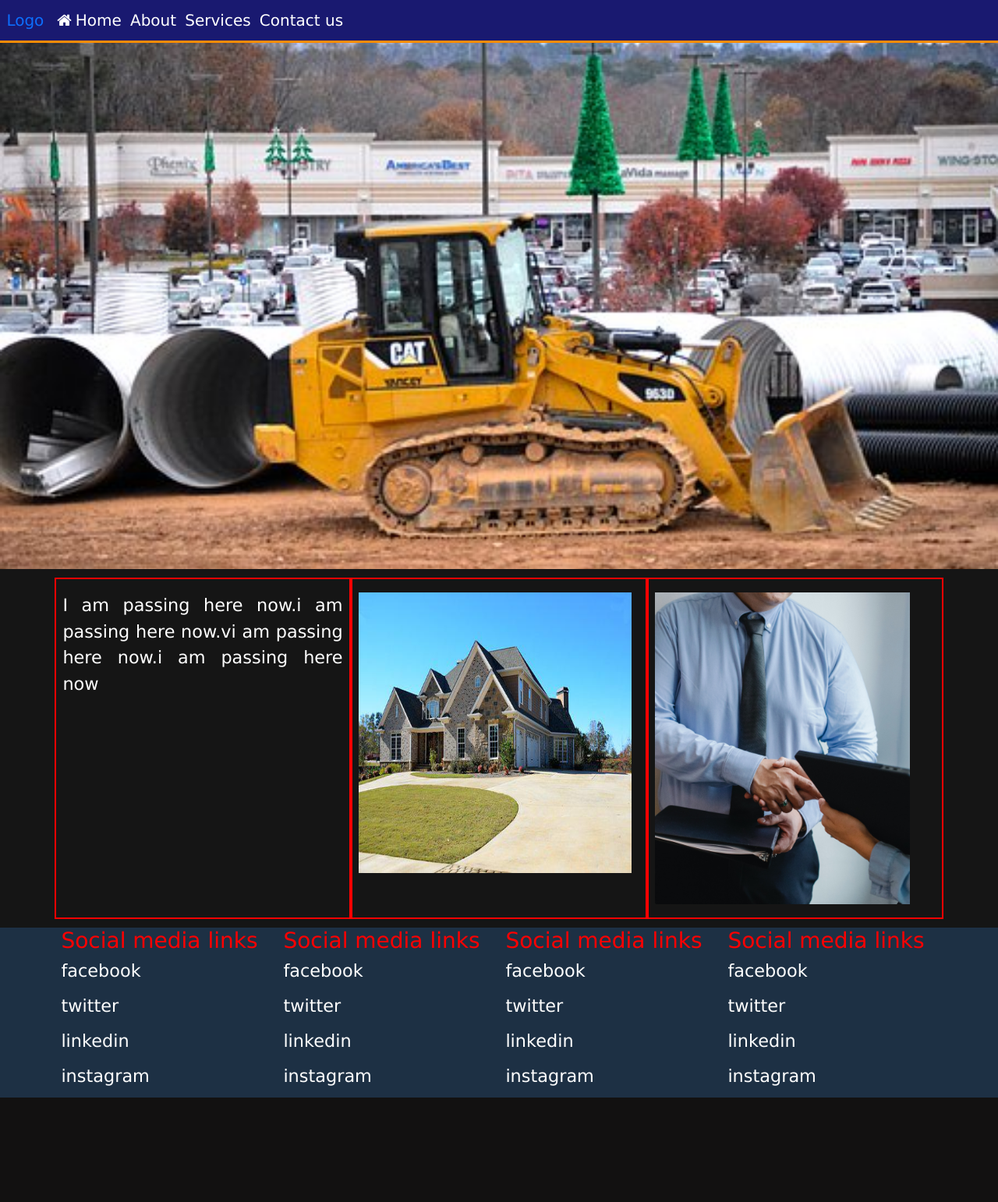
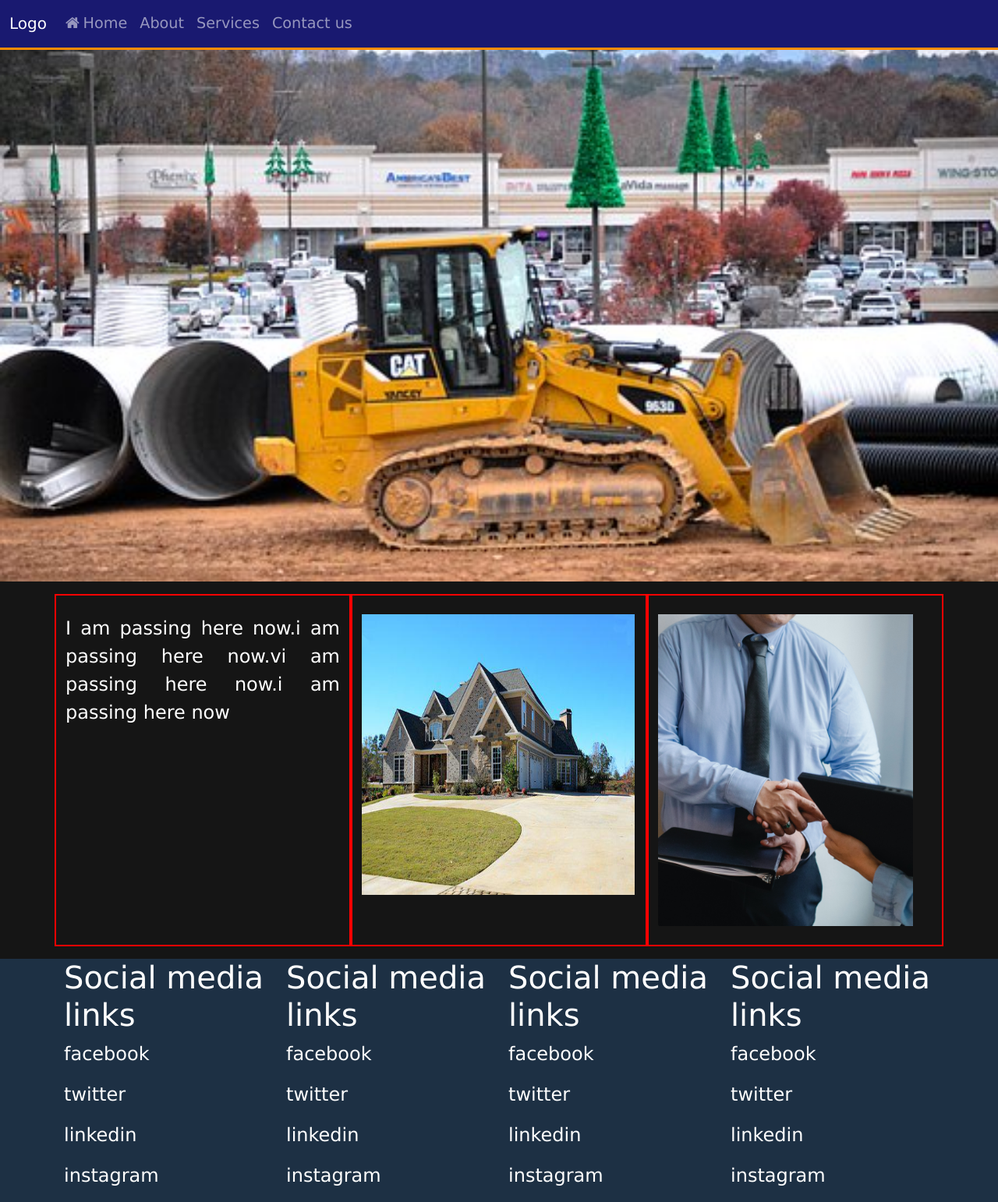
Before and after one commit to Emmadegreat/TCC, a PHP site: page / in a window 1280 px wide. Shown: the whole page at 78% size. Before the commit the page ends 1408 px from the top, so only its background shows below. Run offline with PHP 8.4, Linux system fonts and the light colour scheme; some libraries are stand-ins or nearby versions.

Commit message:
committed

```diff
--- a/css/index.css
+++ b/css/index.css
@@ -1,8 +1,8 @@
+
 *{
     box-sizing: border-box;
     margin: 0;
     padding: 0;
-    font-size: 0.7rem;
     font-family: 'Lucida Sans', 'Lucida Sans Regular', 'Lucida Grande', 'Lucida Sans Unicode', Geneva, Verdana, sans-serif;
 }
 :root{ /*--variable colors declaration--*/
@@ -13,34 +13,28 @@
     --hover-color:#ff8c00;
 }
 
-.fixed-top{
+.navbar-expand-sm{
     background-color: var(--background);
     border-bottom: 3px solid var(--border-color);
     color: var(--text-color);
 }
 
-.navbar-toggle-icon, .fa-bars{
+.navbar-toggler, .navbar-toggler-icon{
     color: var(--link-color);
 }
 
-.navbar li a{
+.navbar-nav li a{
     color: var(--link-color);
-
+    font-size: 1.2rem;
 }
 
-.navbar li a:hover, a:hover{
+.navbar-nav li a:hover, .navbar a:hover{
     color: var(--hover-color);
 
 }
 
-.front_page{
-    background: navy;
-    color: mintcream;
-    height: 25vh;
-    padding: 5rem 0 3rem 2rem;
-}
 
-.front_page{
+.fixed_carousel{
     height: 730px;
     width: 100%;
     max-width: 1300px;
@@ -49,7 +43,7 @@
     background-size: cover;
 }
 
-#p4{
+#fixed_carousel_p{
     color: #ff8177;
     font-family: -apple-system, BlinkMacSystemFont, 'Segoe UI', Roboto, Oxygen, Ubuntu, Cantarell, 'Open Sans', 'Helvetica Neue', sans-serif;
     font-weight: 900;
@@ -60,7 +54,7 @@
     text-align: center;
     align-items: center;
     justify-content: space-around;
-    background-image: linear-gradient(to top, midnightblue 0%, #000 100%);
+    background-image: linear-gradient(to top, midnightblue 40%, #000 100%);
     position: relative;
     background-color: var(--text-color);
     top: 10rem;
@@ -78,10 +72,8 @@
     width: 100%;
 
 }
-#col_1{
-
-    font-size: 2rem;
-
+p{
+    font-size: 1.5rem;
 }
 .col-lg-4{
     border: 2px solid red;
@@ -96,9 +88,6 @@
     padding: 1rem 0;
 }
 
-#pp{
-    font-size: 2rem;
-}
 
 #img_3{
     max-width: 360px;
@@ -110,3 +99,7 @@
     transition: transform 3s;
     opacity: 0.5;
 }
+
+#footer_1{
+
+}
--- a/index.html
+++ b/index.html
@@ -5,16 +5,18 @@
     <meta http-equiv="X-UA-Compatible" content="IE=edge">
     <meta name="viewport" content="width=device-width, initial-scale=1.0">
     <title>Document</title>
+
+    <link rel="stylesheet" href="/css/index.css">
     <link rel="stylesheet" href="/css/bootstrap.css">
-    <link rel="stylesheet" href="/css/index.css">
     <link rel="stylesheet" href="https://cdnjs.cloudflare.com/ajax/libs/font-awesome/4.7.0/css/font-awesome.min.css">
     <link rel="icon" href="/images/logo.PNG">
     <link href="https://cdn.jsdelivr.net/npm/bootstrap@5.1.3/dist/css/bootstrap.min.css" rel="stylesheet" integrity="sha384-1BmE4kWBq78iYhFldvKuhfTAU6auU8tT94WrHftjDbrCEXSU1oBoqyl2QvZ6jIW3" crossorigin="anonymous">
+
 </head>
 <body>
 
 
-    <nav class="navbar fixed-top navbar-expand-sm"> <!--navbar-dark bg-dark-->
+    <nav class="navbar fixed-top navbar-expand-sm navbar-dark bg-blue"> <!--navbar-dark bg-dark-->
         <div class="container-fluid">
           <a class="navbar-brand" href="javascript:void(0)">Logo</a>
           <button class="navbar-toggler" type="button" data-bs-toggle="collapse" data-bs-target="#mynavbar">
@@ -43,9 +45,9 @@
         </div>
     </nav><!--HEADER ENDS HERE-->
 
-    <div class="front_page" id="ff"><!---FIRST SECTION-->
-        <div class="front_page_img" id="front_page_img">
-            <p id="p4"></p>
+    <div class="fixed_carousel" id="fixed_carousel"><!---FIRST SECTION-->
+        <div class="fixed_carousel_img" id="fixed_carousel_img">
+            <p id="fixed_carousel_p"></p>
         </div>
 
     </div>
@@ -58,7 +60,7 @@
       <div class="container" id="container">
         <div class="row" id="row_1">
           <div class="col-lg-4" id="col_1">
-            <p>I am passing here now.i am passing here now.vi am passing here now.i am passing here now</p>
+            <p id="pass">I am passing here now.i am passing here now.vi am passing here now.i am passing here now</p>
           </div>
           <div class="col-lg-4" id="col_2">
             <img src="/images/const3.jpg" alt="" width="350px" height="360px"><br><br>
@@ -108,19 +110,24 @@
             <p>facebook</p>
             <p>twitter</p>
             <p>linkedin</p>
-            <p>instagram</p>
+            <p id="pos">instagram</p>
           </div>
         </div>
       </div>
     </footer><!------------FOOTER END HERE------------>
 
 
+
+
+
+
+    <!--<script src="/js/jquery.js"></script>-->
+    <script src="https://ajax.googleapis.com/ajax/libs/jquery/3.6.0/jquery.min.js"></script>
+    <script src="/js/index.js"></script>
     <script src="/js/app.js"></script>
-    <script src="/js/jquery.js"></script>
-    <script src="/js/index.js"></script>
     <script src="/js/bootstrap.js"></script>
 
-    <!--<script src="https://cdn.jsdelivr.net/npm/@popperjs/core@2.10.2/dist/umd/popper.min.js" integrity="sha384-7+zCNj/IqJ95wo16oMtfsKbZ9ccEh31eOz1HGyDuCQ6wgnyJNSYdrPa03rtR1zdB" crossorigin="anonymous"></script>
-    <script src="https://cdn.jsdelivr.net/npm/bootstrap@5.1.3/dist/js/bootstrap.min.js" integrity="sha384-QJHtvGhmr9XOIpI6YVutG+2QOK9T+ZnN4kzFN1RtK3zEFEIsxhlmWl5/YESvpZ13" crossorigin="anonymous"></script>-->
+    <script src="https://cdn.jsdelivr.net/npm/@popperjs/core@2.10.2/dist/umd/popper.min.js" integrity="sha384-7+zCNj/IqJ95wo16oMtfsKbZ9ccEh31eOz1HGyDuCQ6wgnyJNSYdrPa03rtR1zdB" crossorigin="anonymous"></script>
+    <!--<script src="https://cdn.jsdelivr.net/npm/bootstrap@5.1.3/dist/js/bootstrap.min.js" integrity="sha384-QJHtvGhmr9XOIpI6YVutG+2QOK9T+ZnN4kzFN1RtK3zEFEIsxhlmWl5/YESvpZ13" crossorigin="anonymous"></script>-->
 </body>
 </html>
--- a/js/app.js
+++ b/js/app.js
@@ -1,3 +1,8 @@
+document.getElementsByTagName("p").style.fontSize = "6rem";
+
+
+
+document.getElementById("pos").innerHTML ="welcome Emma";
 const menu = document.querySelector('#mobile_menu');
 const menuLinks = docum.querySelector('.navbar_menu');
 
@@ -5,7 +10,3 @@ menu.addEventListener('click', function(){
     menu.classList.toggle('is-active');
     menuLinks.classList.toggle('active');
 });
-
-document.getElementById("p1").addEventListener('mouseover', function(){
-    alert("i was clicked");
-});
--- a/js/index.js
+++ b/js/index.js
@@ -1,32 +1,35 @@
-$("h1").css("color", "red");
 $(document).ready(function(){
-    $("button").click(function(){
+    /*$("button").click(function(){
         $("h1").hide();
     });
 
-    $("p").css("fontSize","2rem");
+    $("button").click(function () {
+        $("#p1").css("color", "blue").slideToggle();
+    });
     $("#p1").hover(function () {
         $(this).html('welcome');
     },
     function () {
         $(this).html('bye bye');
     });
-    $("button").click(function () {
-        $("#p1").css("color", "blue").slideToggle();
-    });
+
+    $("p").css("fontSize","2rem");
+
+    */
 
 
-    $("#ff").on({
+
+    $("#fixed_carousel").on({
         mouseenter: function(){
-        $("#p4").html("WELCOME TO THEOSCO CONSTRUCTION LIMITED (TCC)").css("fontSize","5rem")   ;
+        $("#fixed_carousel_p").html("WELCOME TO THEOSCO CONSTRUCTION LIMITED (TCC)").css("fontSize","3.5rem")   ;
     },
     mouseleave: function () {
-        $("#p4").html("CONTACT US TODAY FOR YOUR CONSTRUCTION WORK").css("fontSize","5rem");
+        $("#fixed_carousel_p").html("CONTACT US TODAY FOR YOUR CONSTRUCTION WORK").css("fontSize","3.5rem");
     }
 
     });
 
-    $("a").css("fontSize", "20px");
+    $("").css("fontSize", "px");
         /*$("#p4").slideUp().slideDown();*/
 
 });
```
